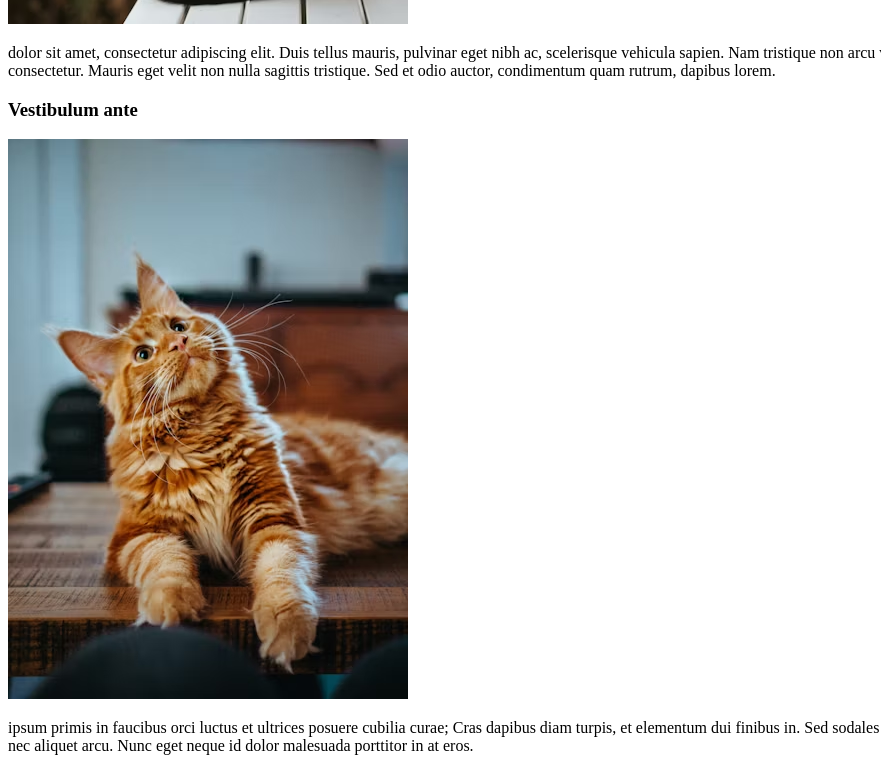
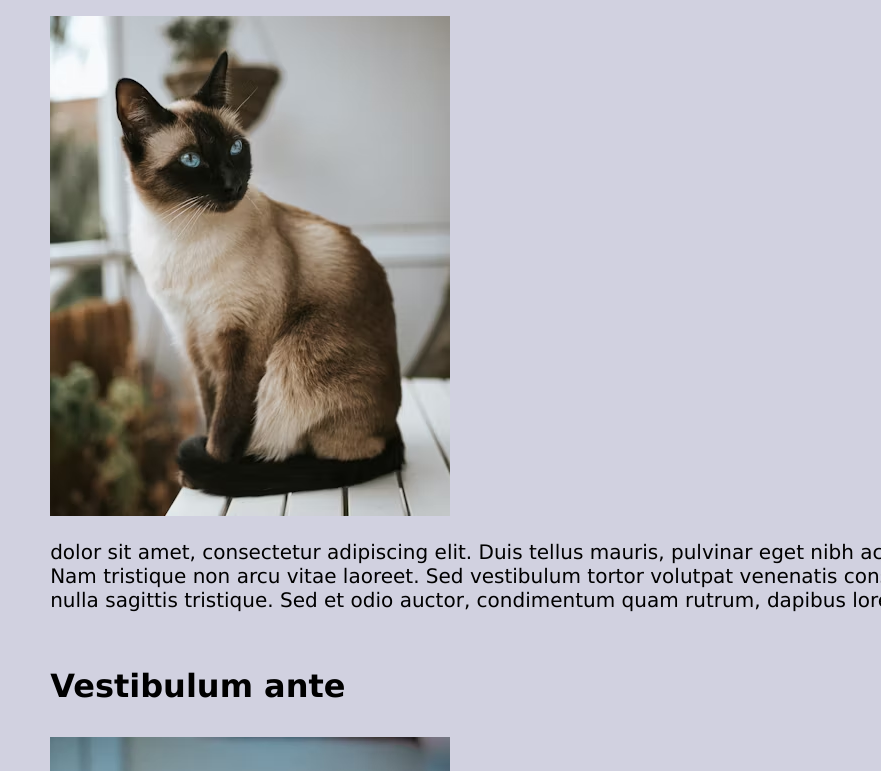
Before and after one commit to bushboi22/bushboi22.github.io, a plain HTML site: page protfolio.html in a window 1280 px wide. Shown: the part 756-1527 px from the top of the page, without its empty margins (0-881 px from the left). Drawn offline with Linux system fonts and the light colour scheme.

Commit message:
Update protfolio.html

```diff
--- a/protfolio.html
+++ b/protfolio.html
@@ -7,7 +7,7 @@
 <html lang="en">
 <title>Portfolio | Greg's Cat Photography</title>
 <meta charset="utf-8">
-<link rel="stylesheet" href="css/project2.css">
+<link rel="stylesheet" href="css/index.css">
 <meta name="viewport" content="width=device-width, initial-scale=1.0">
 
 <head>
```
